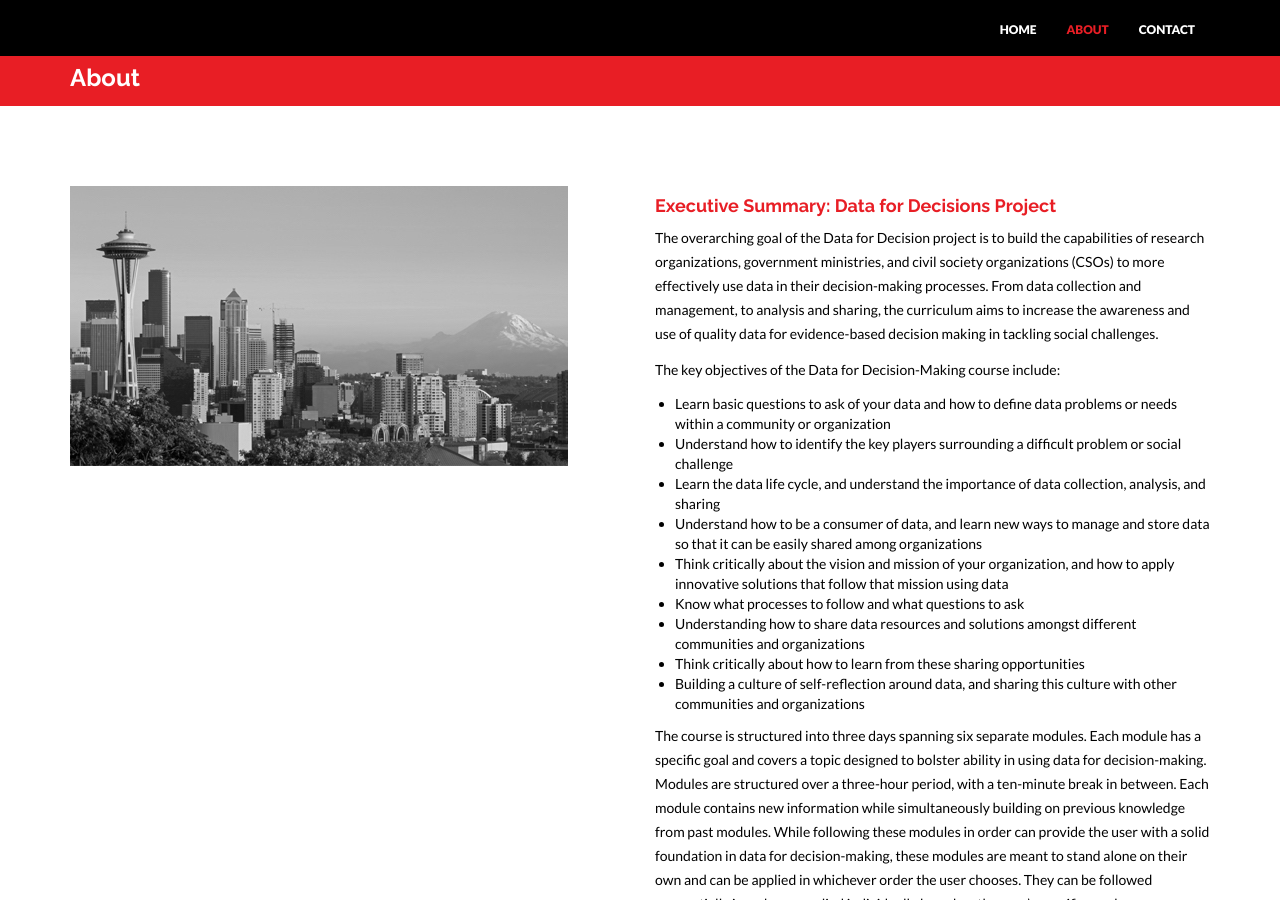
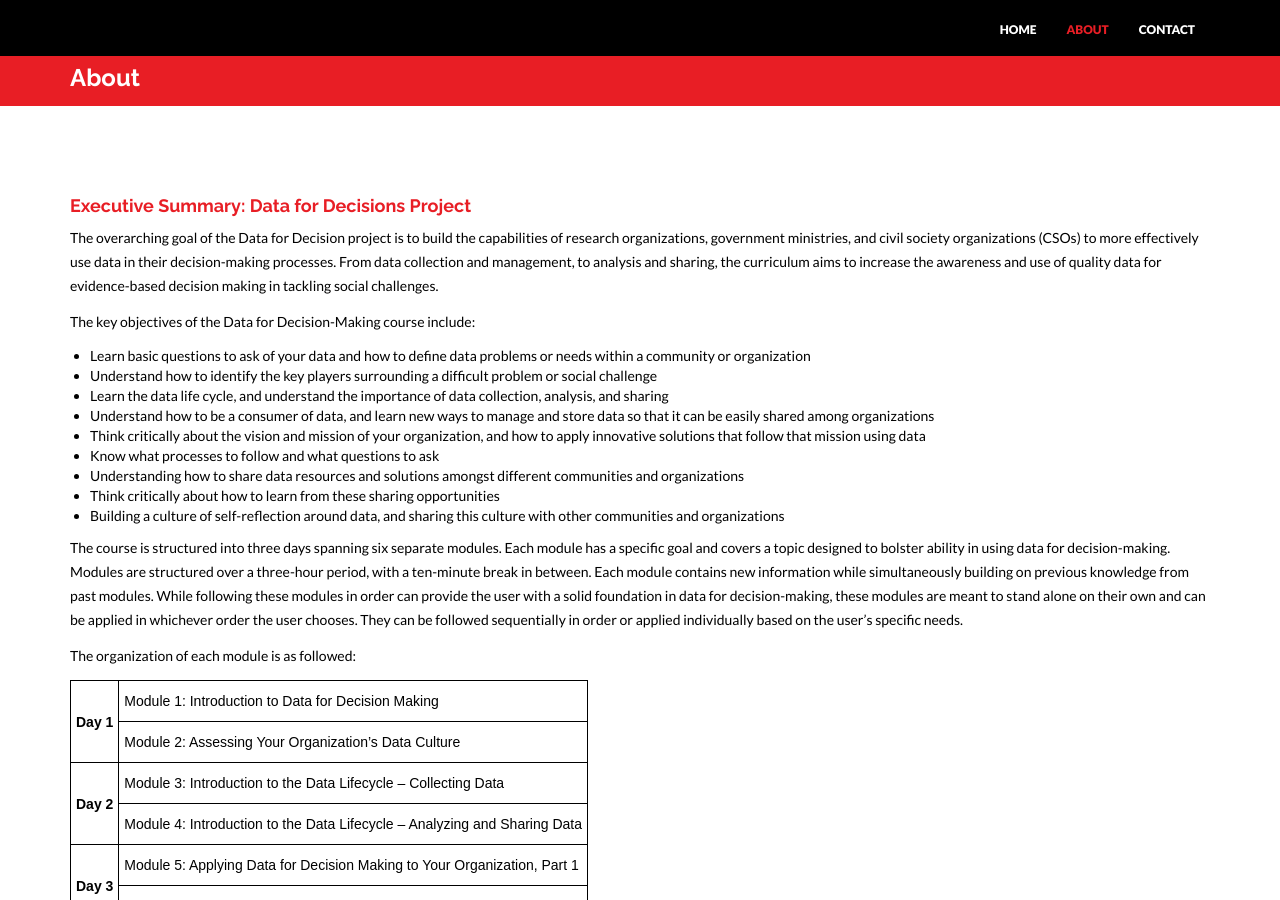
Before and after one commit to tascha/D4DM, a Jekyll site: the page built from about.html, in a window 1280 px wide and 900 px high. Built offline with Jekyll 4.4.1, drawn with Linux system fonts in a browser that asks for light colours; nearby versions of some CDN libraries.

Commit message:
change about

```diff
--- a/about.html
+++ b/about.html
@@ -6,10 +6,7 @@ permalink: /about/
 
 <div class="container mtb">
     <div class="row">
-        <div class="col-lg-6">
-            <img class="img-responsive" src="{{ "/assets/img/t-back.jpg" | prepend: site.baseurl }}" alt="">
-        </div>
-        <div class="col-lg-6">
+        <div class="col-lg-12">
             <h4>Executive Summary: Data for Decisions Project </h4>
             <p>The overarching goal of the Data for Decision project is to build the capabilities of research organizations, government ministries, and civil society organizations (CSOs) to more effectively use data in their decision-making processes. From data collection and management, to analysis and sharing, the curriculum aims to increase the awareness and use of quality data for evidence-based decision making in tackling social challenges.</p>
 
```
